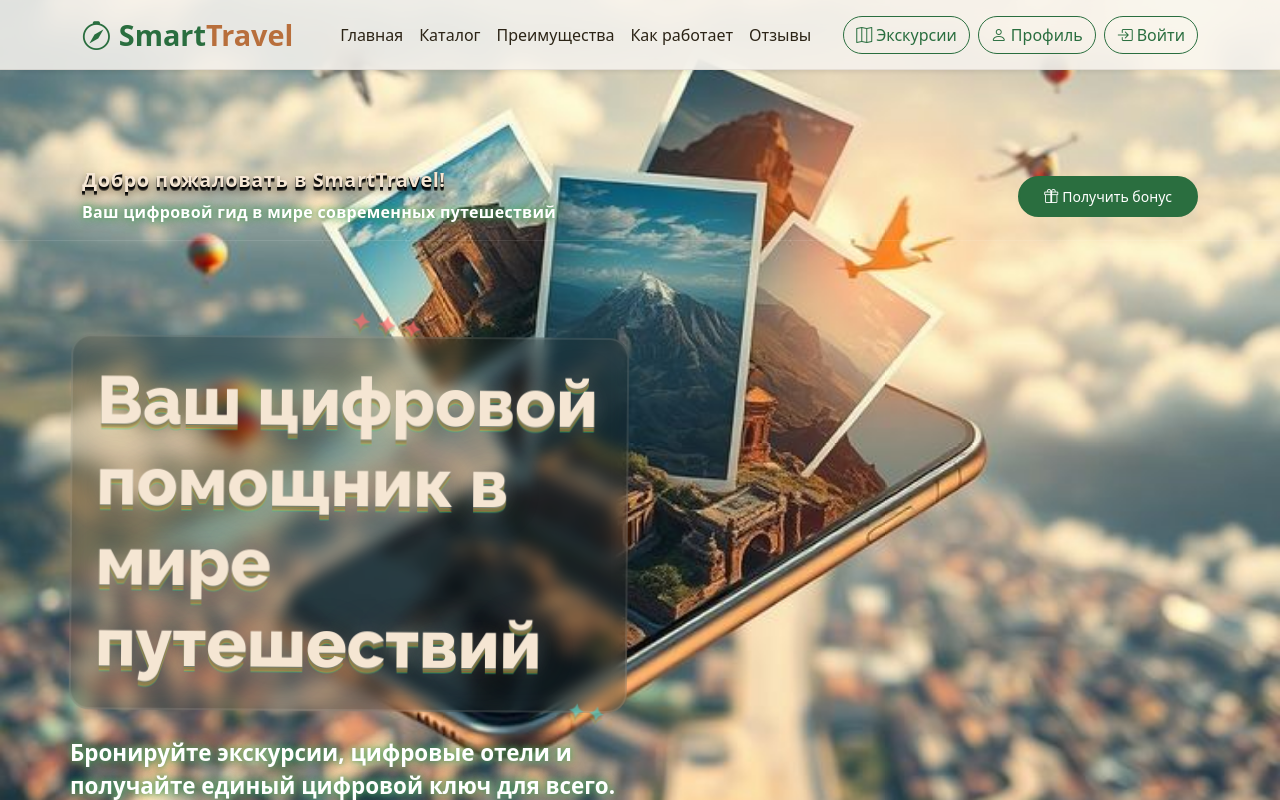
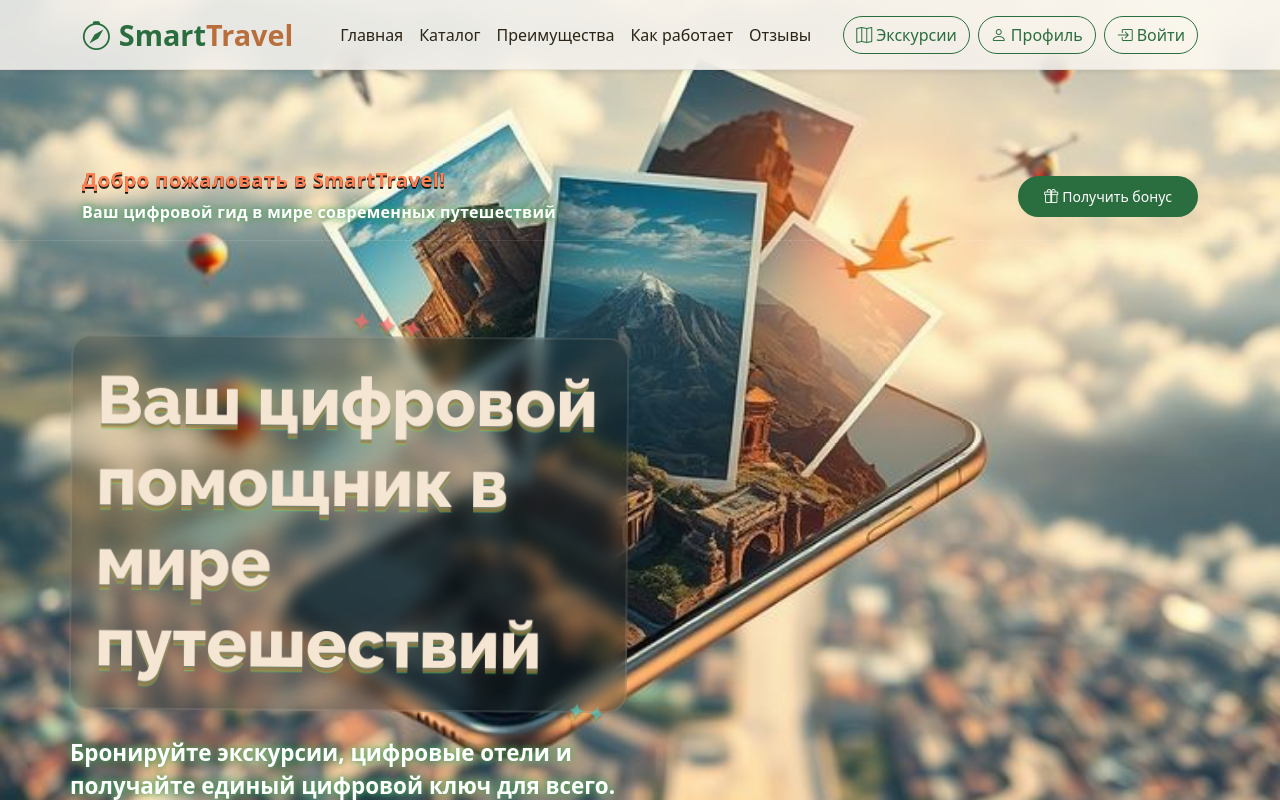
Before and after one commit to AndreAE-jvm/django_smartTravel, a Django app: page / in a window 1280 px wide. Shown: the top 800 px of the page. Run offline with Django 5.2, Linux system fonts and the light colour scheme.

Commit message:
Дизайн: оранжевый цвет для текста приветствия

```diff
--- a/static/css/index.css
+++ b/static/css/index.css
@@ -88,15 +88,17 @@ body {
 }
 
 .welcome-banner h5 {
-    color: #F5E6D3 !important;
-    font-weight: 700;
+    color: #FF7F50 !important; /* Коралловый оранжевый */
     text-shadow:
         0 1px 0 rgba(0, 0, 0, 0.8),
-        0 2px 0 rgba(0, 0, 0, 0.7),
-        0 3px 0 rgba(0, 0, 0, 0.6),
-        0 4px 0 rgba(0, 0, 0, 0.5),
-        0 5px 10px rgba(0, 0, 0, 0.7);
+        0 2px 0 rgba(0, 0, 0, 0.7);
     letter-spacing: 0.5px;
+    font-weight: 700;
+    transition: color 0.3s ease;
+}
+
+.welcome-banner h5:hover {
+    color: #FF8C00 !important; /* При наведении темнее */
 }
 
 .welcome-banner small {
```
